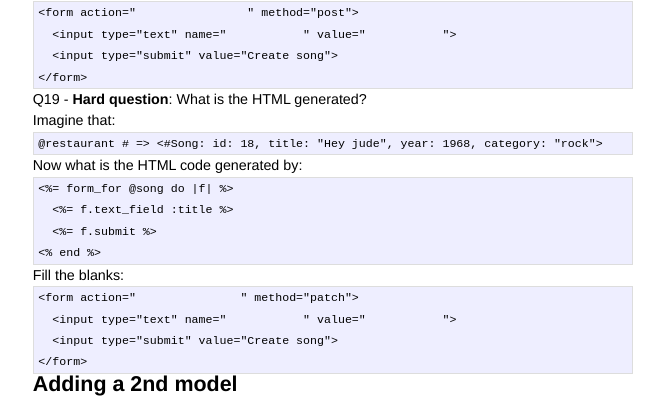
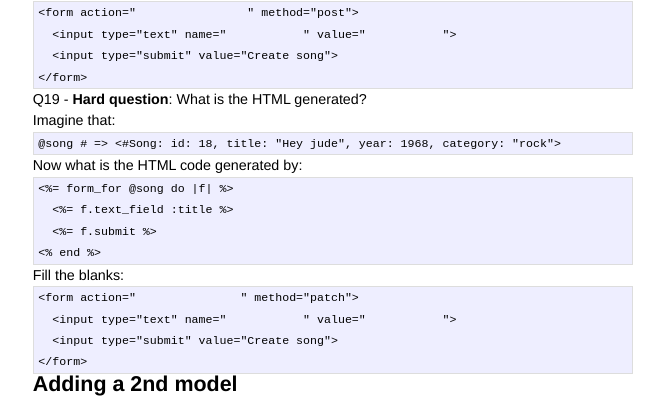
Before and after one commit to Eschults/quizzes, a Jekyll site: the page built from _posts/2015-09-03-quizz-4-en.markdown, in a window 1280 px wide and 1400 px high, scrolled down 3570 px. Shown: the part 123-521 px from the top of the window, without its empty margins (307-972 px from the left). Built offline with Jekyll 4.4.1, drawn with Linux system fonts in a browser that asks for light colours; Markdown is read by kramdown in place of the engine named in the settings; some of the changed text lies outside the part shown.

Commit message:
Update 2015-09-03-quizz-4-en.markdown
Couple fixes

```diff
--- a/_posts/2015-09-03-quizz-4-en.markdown
+++ b/_posts/2015-09-03-quizz-4-en.markdown
@@ -307,7 +307,7 @@ end
 Imagine that:
 
 <pre>
-@restaurant = Song.new
+@song = Song.new
 </pre>
 
 Now what is the HTML code generated by:
@@ -338,7 +338,7 @@ Fill the blanks:
 Imagine that:
 
 <pre>
-@restaurant # => <#Song: id: 18, title: "Hey jude", year: 1968, category: "rock">
+@song # => <#Song: id: 18, title: "Hey jude", year: 1968, category: "rock">
 </pre>
 
 Now what is the HTML code generated by:
```
Also changed, not shown: other parts of _posts/2015-09-03-quizz-4-en.markdown (+2 -2 lines).
